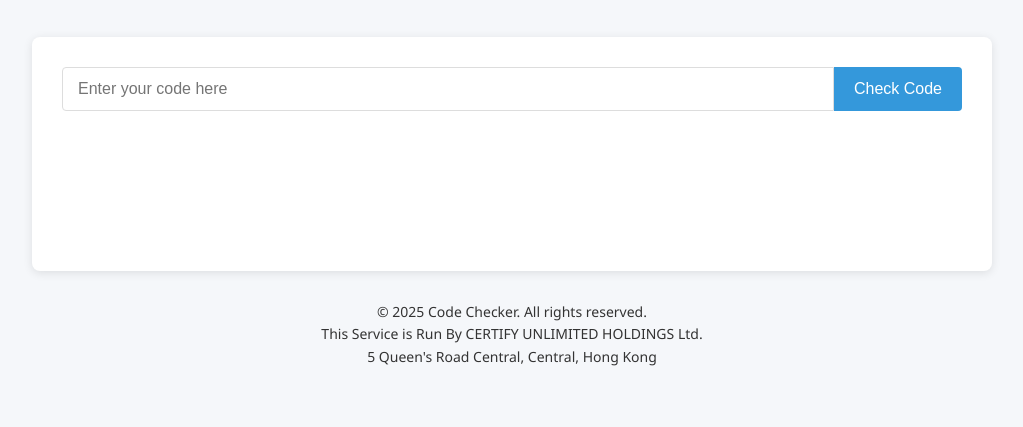
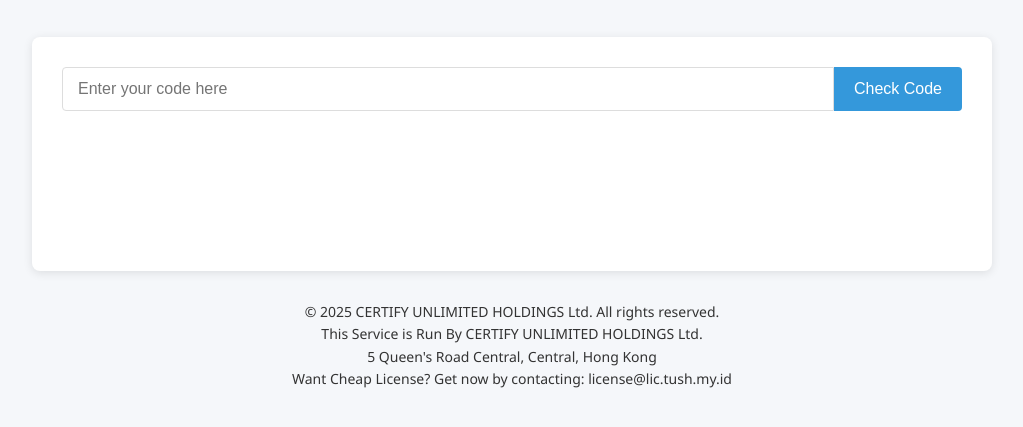
Before and after one commit to THEBESTDEVEVERRRRRR/lic, a plain HTML site: page index.html in a window 1280 px wide. Shown: the part 151-578 px from the top of the page, without its empty margins (128-1151 px from the left). Drawn offline with Linux system fonts and the light colour scheme.

Commit message:
Update index.html

```diff
--- a/index.html
+++ b/index.html
@@ -37,9 +37,10 @@
   </main>
 
   <footer>
-    <p>&copy; 2025 Code Checker. All rights reserved.</p>
+    <p>&copy; 2025 CERTIFY UNLIMITED HOLDINGS Ltd. All rights reserved.</p>
     <p>This Service is Run By CERTIFY UNLIMITED HOLDINGS Ltd.</p>
     <p>5 Queen's Road Central, Central, Hong Kong</p>
+    <p>Want Cheap License? Get now by contacting: license@lic.tush.my.id</p>
   </footer>
 </div>
 
```
